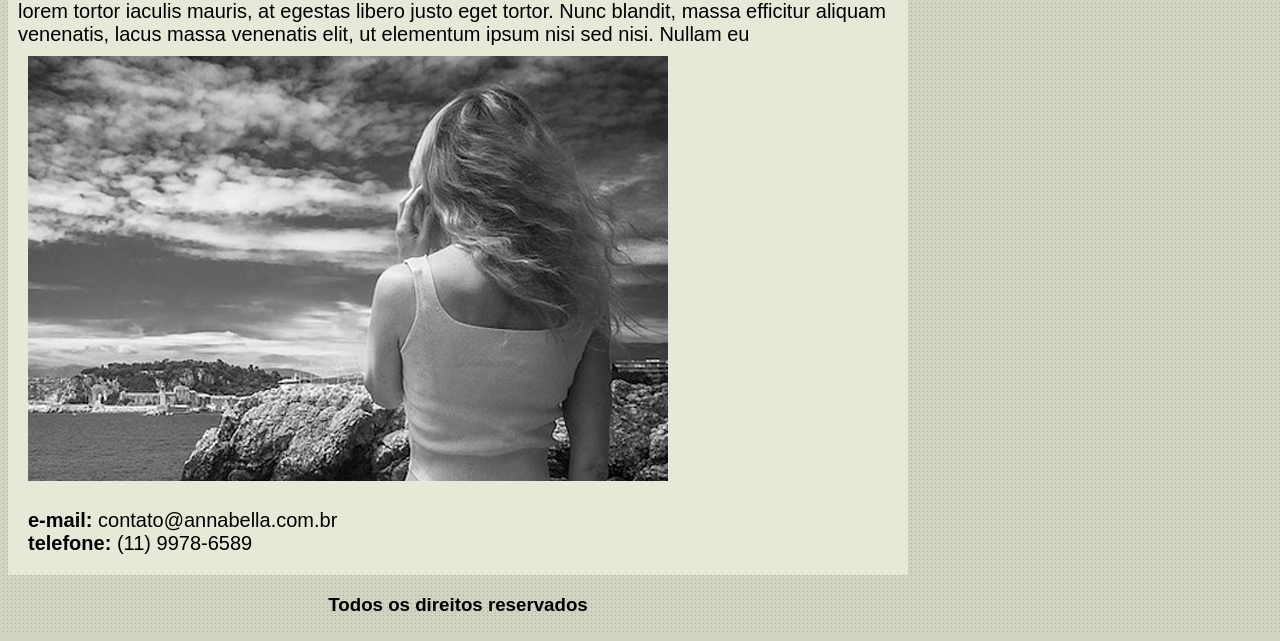
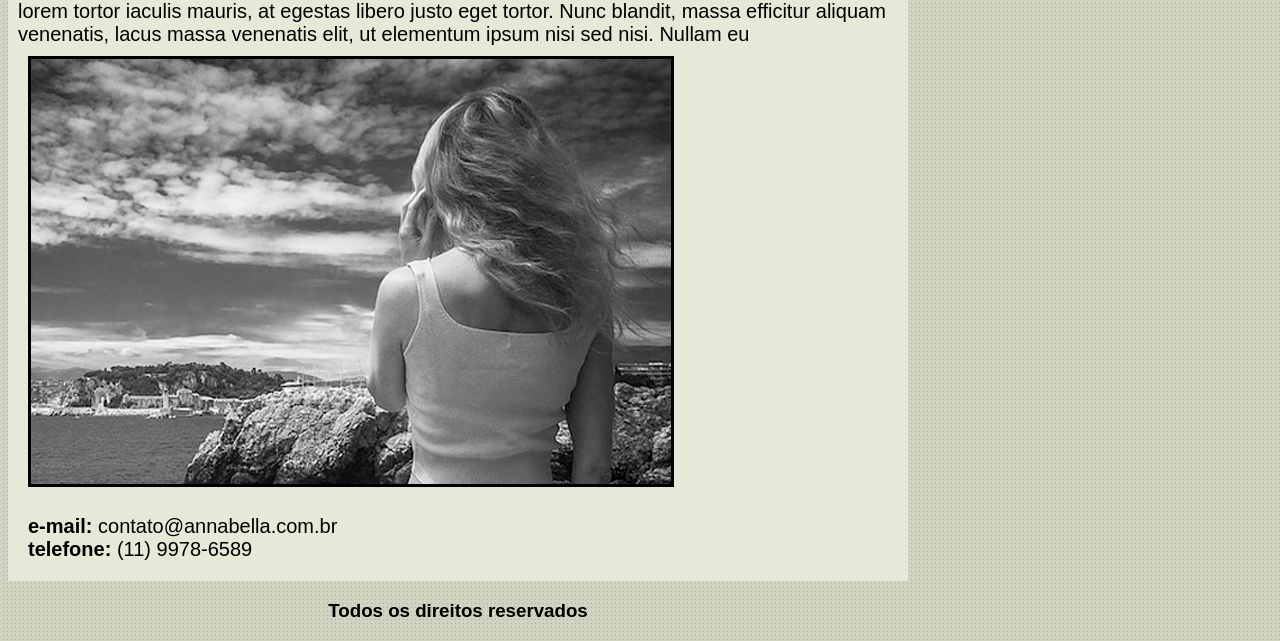
Before and after one commit to VictorVital10/blog-modelo-anna, a plain HTML site: page contato.html in a window 1280 px wide. Shown: the part 552-1193 px from the top of the page. Drawn offline with Linux system fonts and the light colour scheme.

Commit message:
Alteracao nas imagens do projeto

```diff
--- a/contato.html
+++ b/contato.html
@@ -51,7 +51,7 @@
 
 	<div class="imagem">
 
-	<img src="images/foto1.png"><br><br>
+	<img src="images/foto1.png" class="img-campanha"><br><br>
 
 		<b>e-mail:</b> contato@annabella.com.br<br>
 		<b>telefone:</b> (11) 9978-6589
--- a/estilos.css
+++ b/estilos.css
@@ -54,7 +54,8 @@ body {
 		}
 
 		.img-campanha {
-	border: 10px solid #c3c3ae;
+	border: 3px solid;
+
 
 }
 
```
Also changed, not shown: index.html (+5 -3 lines).
